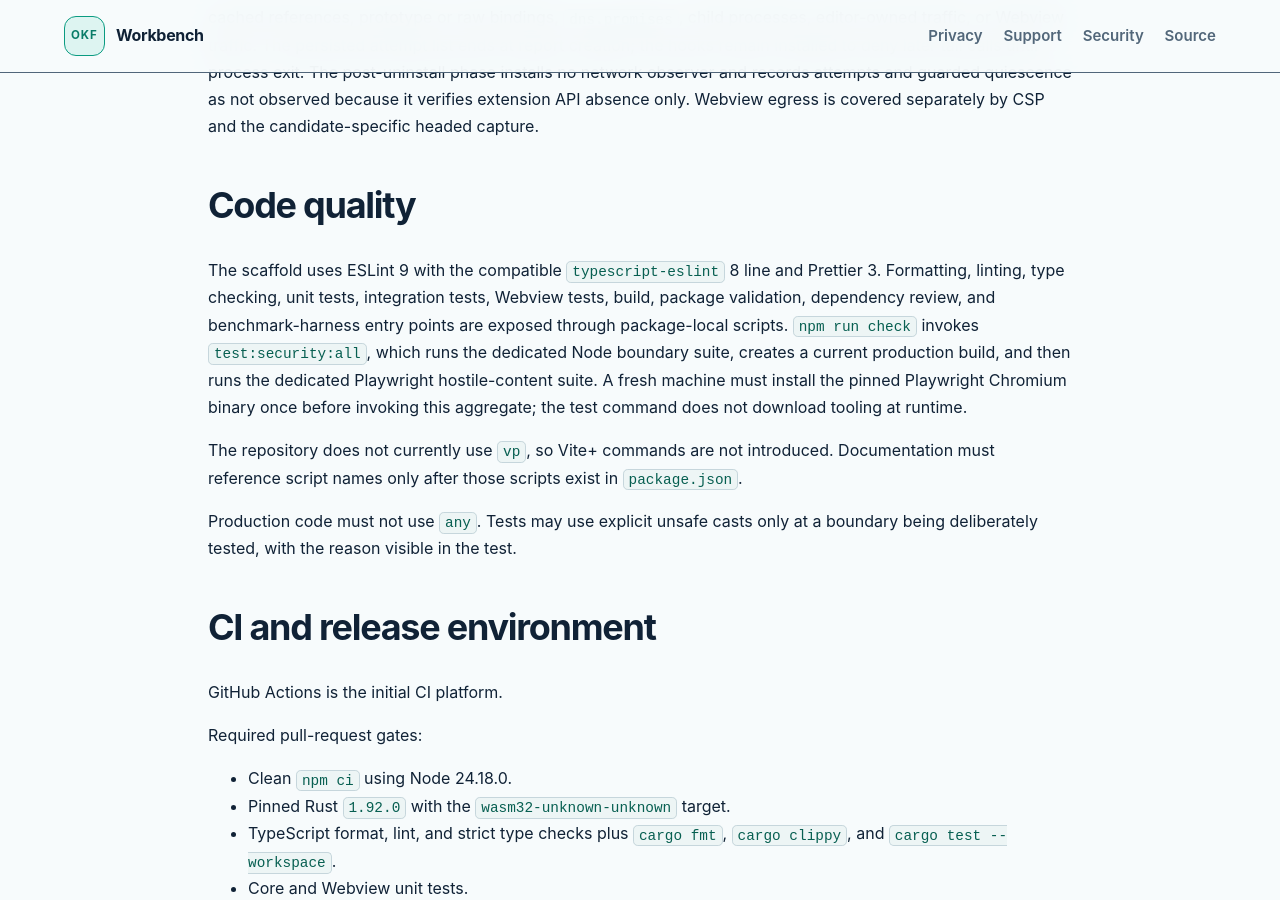
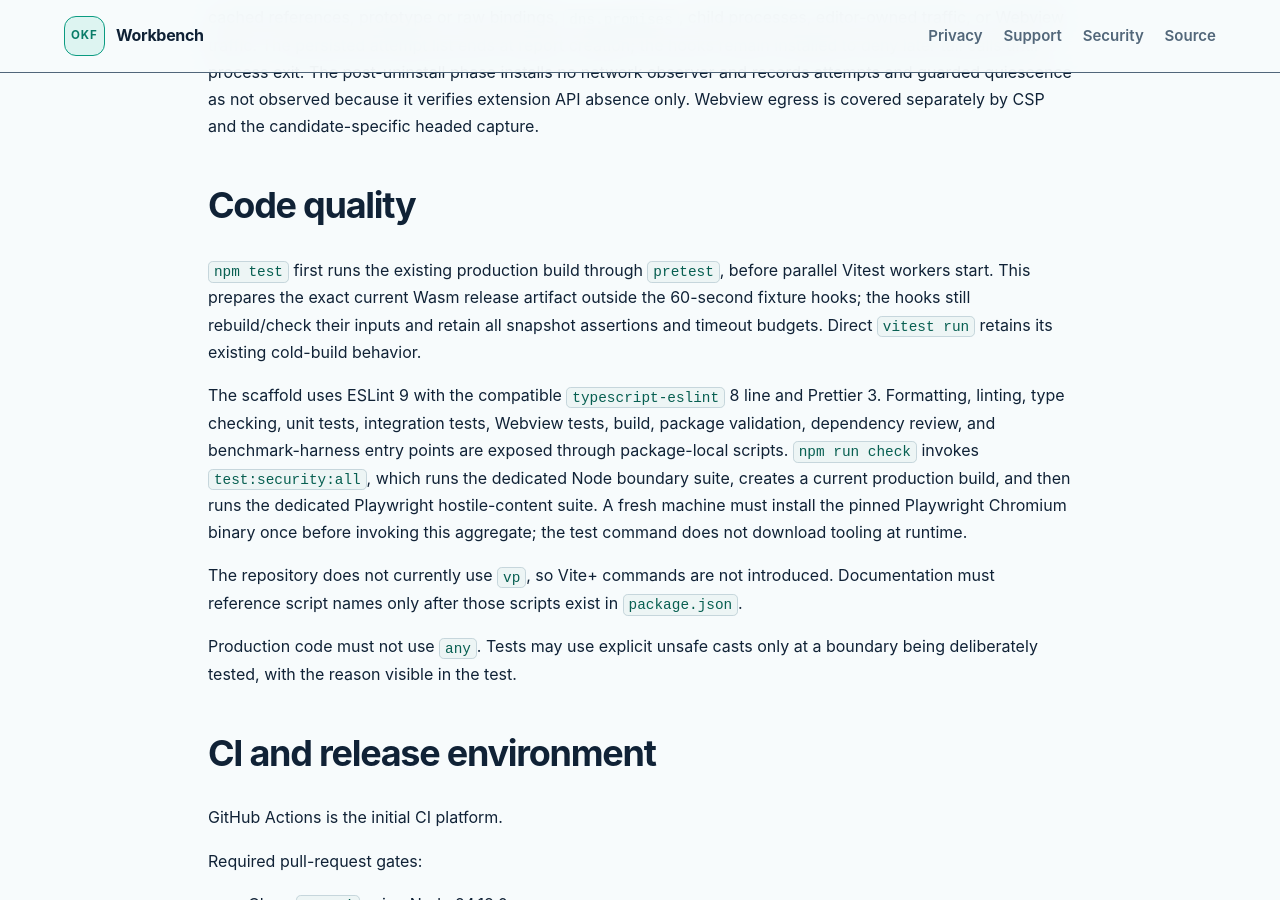
Before and after one commit to koizumikento/okf-workbench, a Jekyll site: the page built from docs/implementation-environment.md, in a window 1280 px wide and 900 px high, scrolled down 23071 px. Built offline with Jekyll 4.4.1, drawn with Linux system fonts in a browser that asks for light colours; our own code applies the rules of GitHub Pages for plain Markdown files.

Commit message:
docs: describe production preparation before unit workers

```diff
--- a/docs/implementation-environment.md
+++ b/docs/implementation-environment.md
@@ -811,6 +811,11 @@ only. Webview egress is covered separately by CSP and the candidate-specific hea
 
 ## Code quality
 
+`npm test` first runs the existing production build through `pretest`, before parallel Vitest
+workers start. This prepares the exact current Wasm release artifact outside the 60-second
+fixture hooks; the hooks still rebuild/check their inputs and retain all snapshot assertions
+and timeout budgets. Direct `vitest run` retains its existing cold-build behavior.
+
 The scaffold uses ESLint 9 with the compatible `typescript-eslint` 8 line and Prettier 3. Formatting, linting, type checking, unit tests, integration tests, Webview tests, build, package validation, dependency review, and benchmark-harness entry points are exposed through package-local scripts. `npm run check` invokes `test:security:all`, which runs the dedicated Node boundary suite, creates a current production build, and then runs the dedicated Playwright hostile-content suite. A fresh machine must install the pinned Playwright Chromium binary once before invoking this aggregate; the test command does not download tooling at runtime.
 
 The repository does not currently use `vp`, so Vite+ commands are not introduced. Documentation must reference script names only after those scripts exist in `package.json`.
```
